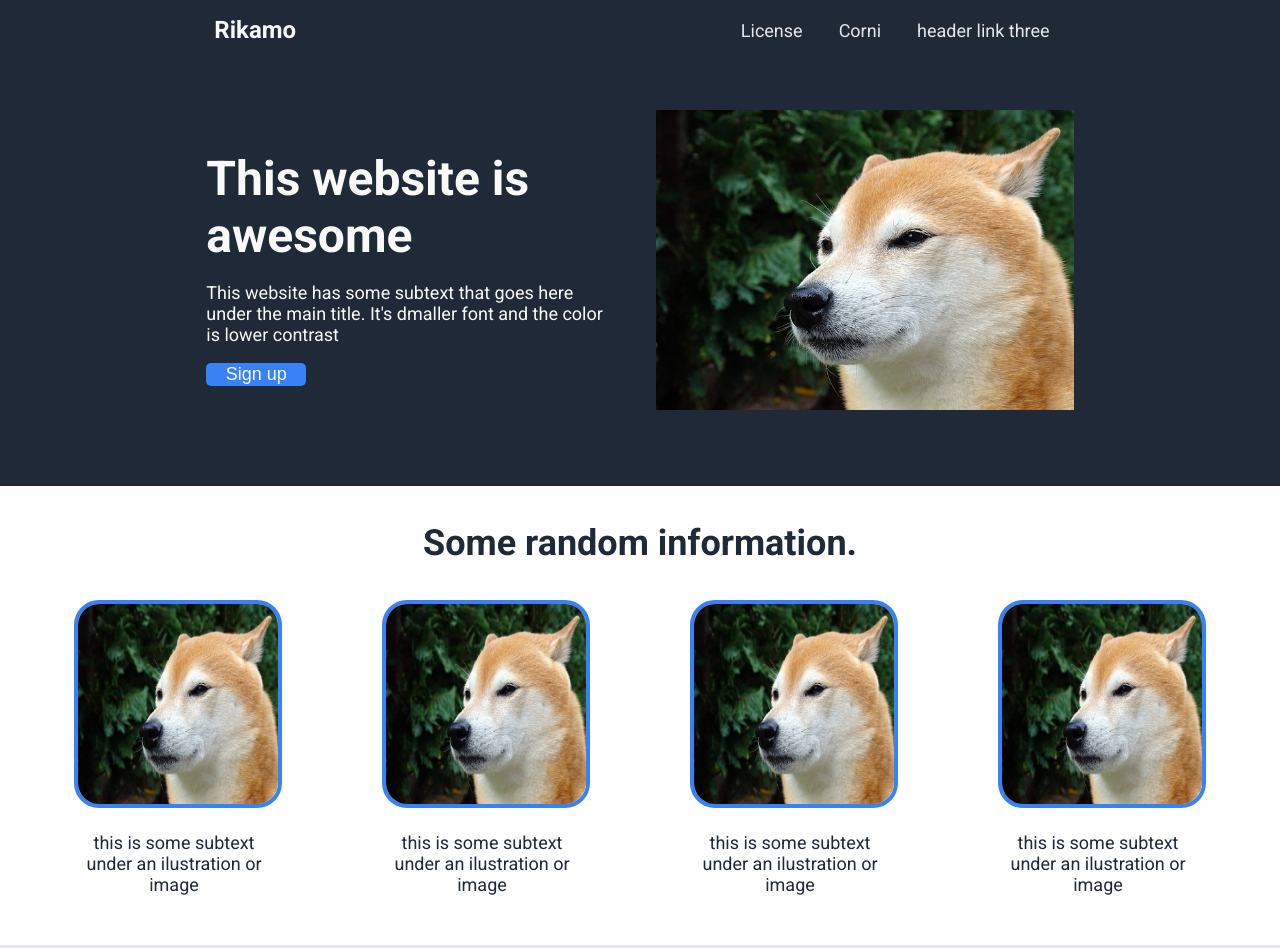
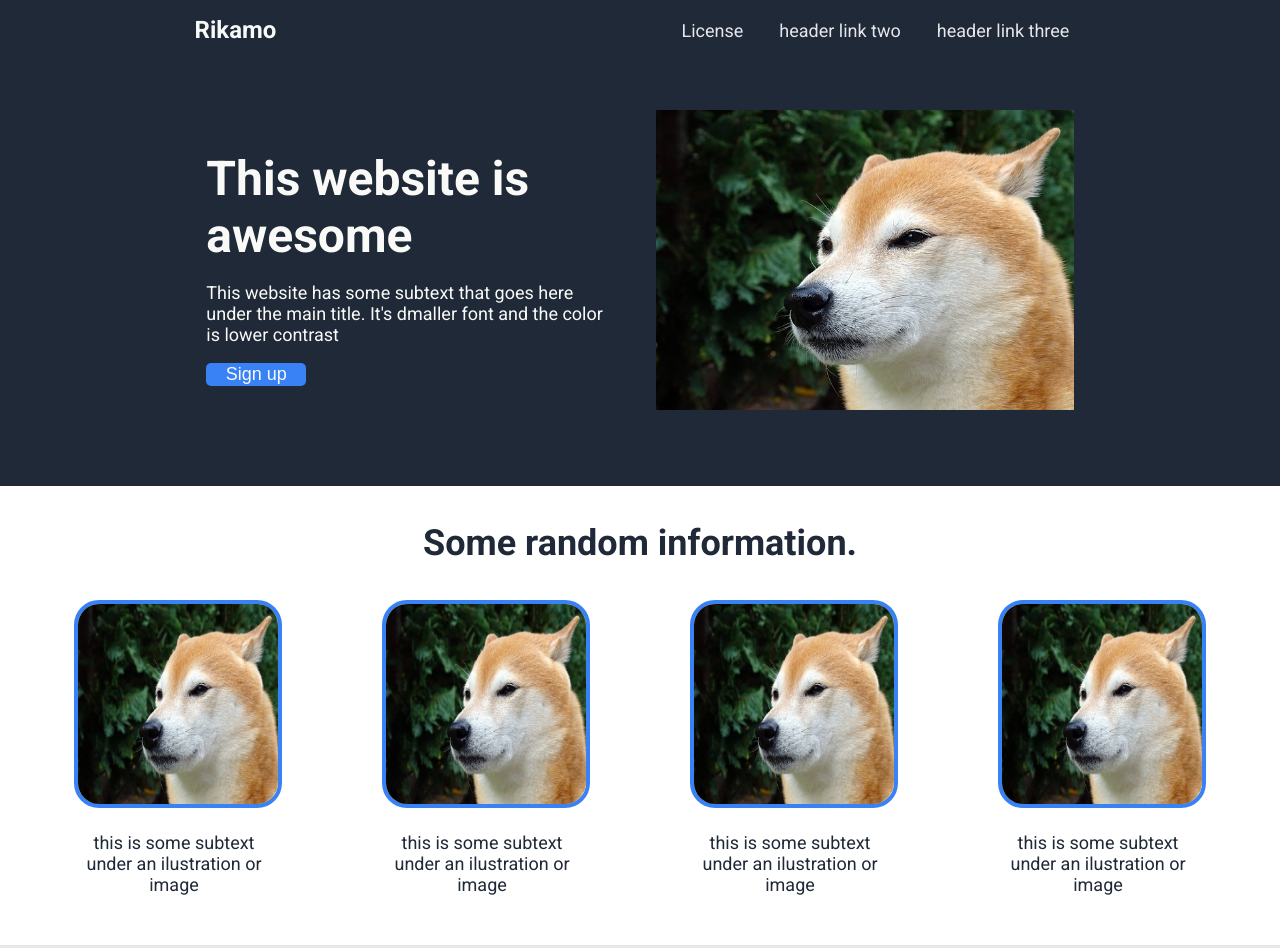
Before and after one commit to Rikamo1/odin-landing-page, a plain HTML site: page index.html in a window 1280 px wide. Shown: the top 948 px of the page. Drawn offline with Linux system fonts and the light colour scheme.

Commit message:
- Canged Corni header link - Fixed license header link on index.html

```diff
--- a/index.html
+++ b/index.html
@@ -13,7 +13,7 @@
             <h1 id="logo">Rikamo</h1>
             <DIv id=header-links>
                 <a href="pages/license.html" class="header-link">License</a>
-                <a href="pages/corni.html" class="header-link">Corni</a>
+                <a href="#" class="header-link">header link two</a>
                 <a href="#" class="header-link">header link three</a>
             </DIv>
         </div>
```
Also changed, not shown: pages/license.html (+2 -2 lines).
